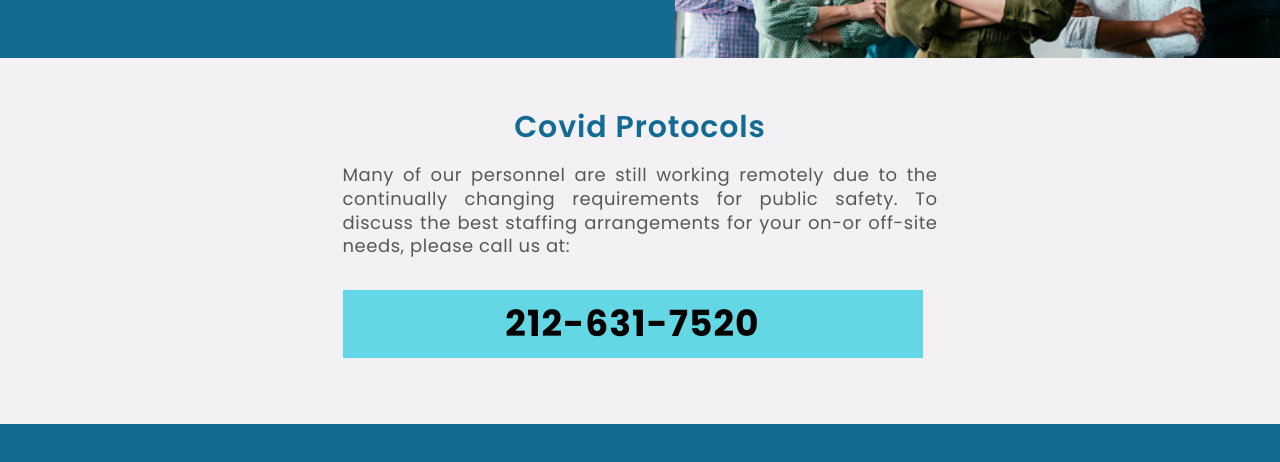
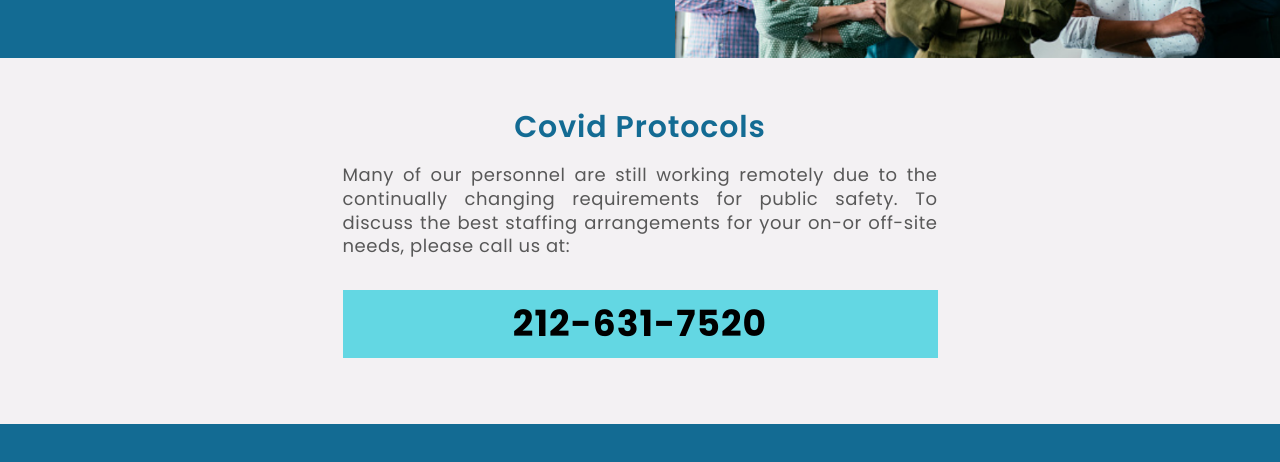
Before and after one commit to DiTechCDM/QES-Diamond-Personnel-Backup.github.io, a plain HTML site: page index.html in a window 1280 px wide. Shown: the part 2473-2935 px from the top of the page. Drawn offline with nearby package versions, Linux system fonts and the light colour scheme; a web font is replaced by a local one.

Commit message:
style.css

```diff
--- a/Assets/CSS/style.css
+++ b/Assets/CSS/style.css
@@ -1080,7 +1080,7 @@ body::-webkit-scrollbar {
 
 .text-wrapper .call {
     background-color: #63D7E3;
-    max-width: 580px;
+    max-width: 615px;
     width: 100%;
     text-align: center;
     padding: 10px 0px 10px 0px;
```
